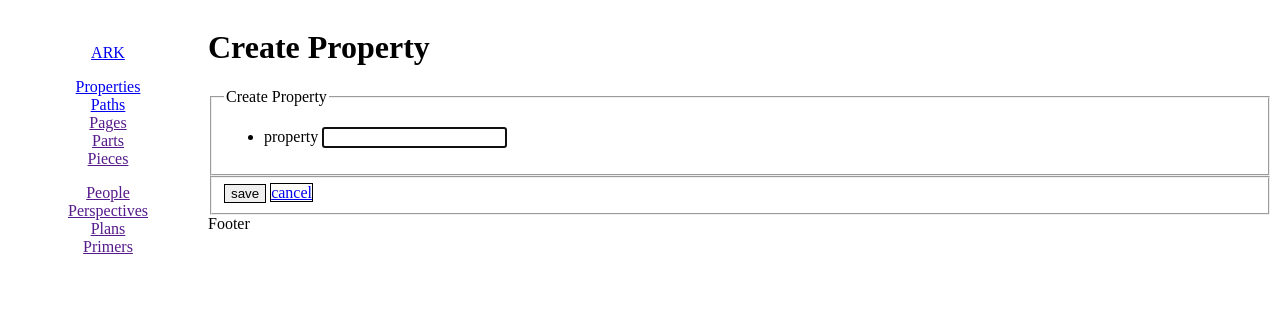
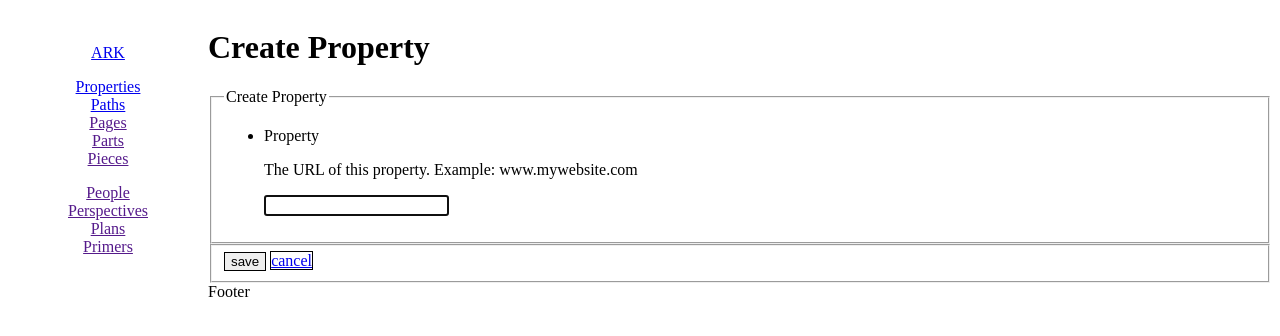
Before and after one commit to kvnlnt/tekt, a Flask app: page /properties/create in a window 1280 px wide. Shown: the top 336 px of the page. Run offline with Flask 2, Linux system fonts and the light colour scheme; some libraries are stand-ins or nearby versions.

Commit message:
Add paths crud forms

```diff
--- a/tekt/controllers/paths.py
+++ b/tekt/controllers/paths.py
@@ -27,7 +27,7 @@ def create_path():
 
     """ create a path """
 
-    form = forms.PathForm(request.form)
+    form = forms.PathFormFactory(request)
     if request.method == 'POST':
         new_record = tektonik.create_path(request.form)
         is_valid = forms.is_valid(form, new_record)
@@ -51,10 +51,10 @@ def update_path(id):
     """ edit a path """
 
     record = tektonik.read_path(id)['result']
-    form = forms.PathForm(request.form, data=record)
+    form = forms.PathFormFactory(request, data=record)
 
     if request.method == 'POST':
-        form = forms.PathForm(request.form)
+        form = forms.PathFormFactory(request)
         update_record = tektonik.update_path(request.form, id)
         is_valid = forms.is_valid(form, update_record)
         if is_valid:
--- a/tekt/forms.py
+++ b/tekt/forms.py
@@ -1,4 +1,8 @@
-from wtforms import Form, TextField, HiddenField
+from wtforms import Form
+from wtforms import TextField
+from wtforms import HiddenField
+from wtforms import SelectField
+from tekt.tektonik import tektonik
 
 
 def is_valid(form, record):
@@ -12,19 +16,38 @@ def is_valid(form, record):
             field_errors = list()
             for error in record['errors'][field]:
                 field_errors.append(error)
-        form[field].errors = tuple(field_errors)
+            form[field].errors = tuple(field_errors)
 
     # toggle flag
     return not has_errors
+
+descriptions = {
+    'property': 'The URL of this property. Example: www.mywebsite.com',
+    'path': 'A URL path. Example: /some/page'
+}
 
 
 class PropertyForm(Form):
 
     id = HiddenField('id')
-    property = TextField('property')
+    property = TextField('Property', description=descriptions['property'])
 
 
 class PathForm(Form):
 
-    id = HiddenField('id')
-    path = TextField('path')
+    id = HiddenField(u'id')
+    path = TextField(u'Path', description=descriptions['path'])
+    property_id = SelectField(
+        u'Property',
+        description=descriptions['property'],
+        default=(0))
+
+
+def PathFormFactory(request, data=None):
+
+    form = PathForm(request.form, data=data)
+    properties = tektonik.list_properties()['result']
+    choices = [(p['id'], p['property']) for p in properties]
+    choices.insert(0, (0, ''))
+    form.property_id.choices = choices
+    return form
--- a/tekt/templates/macros/forms.html
+++ b/tekt/templates/macros/forms.html
@@ -1,6 +1,7 @@
 {% macro render_field(field) %}
   <li>
-  {{ field.label }}
+  <label for="{{ field.name }}">{{ field.label }}</label>
+  <p>{{ field.description }}</p>
   {{ field(**kwargs)|safe }}
   {% if field.errors %}
     <ul class=errors>
--- a/tekt/templates/paths/create.html
+++ b/tekt/templates/paths/create.html
@@ -9,6 +9,7 @@
         <legend>Create Path</legend>
         <ul>
             {{ render_field(form.path, autofocus='autofocus') }}
+            {{ render_field(form.property_id) }}
         </ul>
     </fieldset>
     <fieldset>
--- a/tekt/templates/paths/list.html
+++ b/tekt/templates/paths/list.html
@@ -15,7 +15,7 @@
     {% for record in paths %}
     <tr>
         <td>
-            <a href="{{ url_for('.read_path', id=record.id) }}">{{ record.path }}</a>
+           {{ record.property.property }} <a href="{{ url_for('.read_path', id=record.id) }}">{{ record.path }}</a>
         </td>
         <td>
             <a class="button" href="{{ url_for('.update_path', id=record.id )}}">edit</a>
--- a/tekt/templates/paths/read.html
+++ b/tekt/templates/paths/read.html
@@ -11,4 +11,6 @@
     </div>
 </div>
 
+Property: {{ path.property.property }}
+
 {% endblock %}
--- a/tekt/templates/paths/update.html
+++ b/tekt/templates/paths/update.html
@@ -10,6 +10,7 @@
         <legend>Update Path</legend>
         <ul>
             {{ render_field(form.path, autofocus="autofocus") }}
+            {{ render_field(form.property_id) }}
         </ul>
     </fieldset>
     <fieldset>
```
